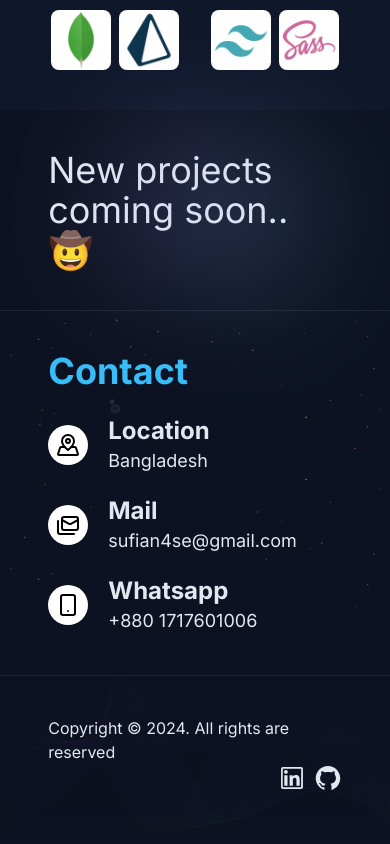
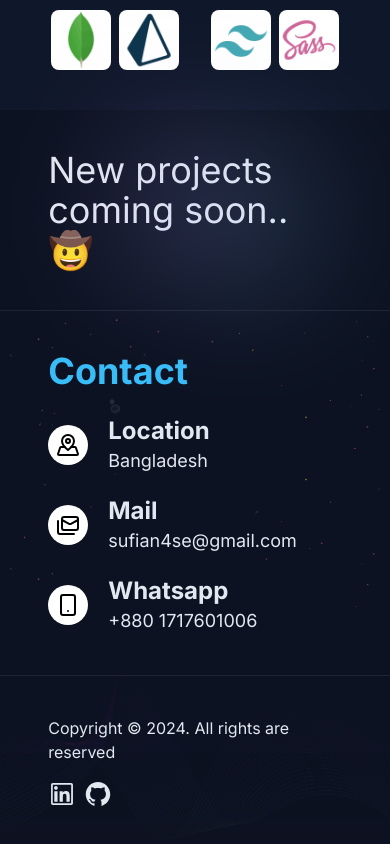
Before and after one commit to sufian06/sufian, a Next.js app: page / in a window 390 px wide. Shown: the part 1405-2249 px from the top of the page. Built offline with nearby package versions, Linux system fonts and the light colour scheme.

Commit message:
footer edited

```diff
--- a/src/components/Footer.tsx
+++ b/src/components/Footer.tsx
@@ -4,9 +4,27 @@ const Footer = () => {
   const year = new Date().getFullYear();
   return (
     <section className="wrapper border-t border-general bg-footer">
-      <div className="container flex flex-col lg:flex-row justify-between">
-        <p>Copyright © {year}. All rights are reserved</p>
-        <div className="flex flex-row-reverse gap-2">
+      <div className="container flex flex-col gap-4 lg:flex-row lg:justify-between">
+        <div>
+          <p>Copyright © {year}. All rights are reserved</p>
+        </div>
+        <div className="flex gap-2">
+          <Link
+            href="https://www.linkedin.com/in/sufian06"
+            className="hover:text-slate-400"
+          >
+            <svg
+              stroke="currentColor"
+              fill="currentColor"
+              strokeWidth="0"
+              viewBox="0 0 1024 1024"
+              height="28"
+              width="28"
+              xmlns="http://www.w3.org/2000/svg"
+            >
+              <path d="M847.7 112H176.3c-35.5 0-64.3 28.8-64.3 64.3v671.4c0 35.5 28.8 64.3 64.3 64.3h671.4c35.5 0 64.3-28.8 64.3-64.3V176.3c0-35.5-28.8-64.3-64.3-64.3zm0 736c-447.8-.1-671.7-.2-671.7-.3.1-447.8.2-671.7.3-671.7 447.8.1 671.7.2 671.7.3-.1 447.8-.2 671.7-.3 671.7zM230.6 411.9h118.7v381.8H230.6zm59.4-52.2c37.9 0 68.8-30.8 68.8-68.8a68.8 68.8 0 1 0-137.6 0c-.1 38 30.7 68.8 68.8 68.8zm252.3 245.1c0-49.8 9.5-98 71.2-98 60.8 0 61.7 56.9 61.7 101.2v185.7h118.6V584.3c0-102.8-22.2-181.9-142.3-181.9-57.7 0-96.4 31.7-112.3 61.7h-1.6v-52.2H423.7v381.8h118.6V604.8z"></path>
+            </svg>
+          </Link>
           <Link
             href="https://github.com/sufian06/"
             className="hover:text-slate-400"
@@ -23,22 +41,6 @@ const Footer = () => {
               <path d="M511.6 76.3C264.3 76.2 64 276.4 64 523.5 64 718.9 189.3 885 363.8 946c23.5 5.9 19.9-10.8 19.9-22.2v-77.5c-135.7 15.9-141.2-73.9-150.3-88.9C215 726 171.5 718 184.5 703c30.9-15.9 62.4 4 98.9 57.9 26.4 39.1 77.9 32.5 104 26 5.7-23.5 17.9-44.5 34.7-60.8-140.6-25.2-199.2-111-199.2-213 0-49.5 16.3-95 48.3-131.7-20.4-60.5 1.9-112.3 4.9-120 58.1-5.2 118.5 41.6 123.2 45.3 33-8.9 70.7-13.6 112.9-13.6 42.4 0 80.2 4.9 113.5 13.9 11.3-8.6 67.3-48.8 121.3-43.9 2.9 7.7 24.7 58.3 5.5 118 32.4 36.8 48.9 82.7 48.9 132.3 0 102.2-59 188.1-200 212.9a127.5 127.5 0 0 1 38.1 91v112.5c.8 9 0 17.9 15 17.9 177.1-59.7 304.6-227 304.6-424.1 0-247.2-200.4-447.3-447.5-447.3z"></path>
             </svg>
           </Link>
-          <Link
-            href="https://www.linkedin.com/in/sufian06"
-            className="hover:text-slate-400"
-          >
-            <svg
-              stroke="currentColor"
-              fill="currentColor"
-              strokeWidth="0"
-              viewBox="0 0 1024 1024"
-              height="28"
-              width="28"
-              xmlns="http://www.w3.org/2000/svg"
-            >
-              <path d="M847.7 112H176.3c-35.5 0-64.3 28.8-64.3 64.3v671.4c0 35.5 28.8 64.3 64.3 64.3h671.4c35.5 0 64.3-28.8 64.3-64.3V176.3c0-35.5-28.8-64.3-64.3-64.3zm0 736c-447.8-.1-671.7-.2-671.7-.3.1-447.8.2-671.7.3-671.7 447.8.1 671.7.2 671.7.3-.1 447.8-.2 671.7-.3 671.7zM230.6 411.9h118.7v381.8H230.6zm59.4-52.2c37.9 0 68.8-30.8 68.8-68.8a68.8 68.8 0 1 0-137.6 0c-.1 38 30.7 68.8 68.8 68.8zm252.3 245.1c0-49.8 9.5-98 71.2-98 60.8 0 61.7 56.9 61.7 101.2v185.7h118.6V584.3c0-102.8-22.2-181.9-142.3-181.9-57.7 0-96.4 31.7-112.3 61.7h-1.6v-52.2H423.7v381.8h118.6V604.8z"></path>
-            </svg>
-          </Link>
         </div>
       </div>
     </section>
```
